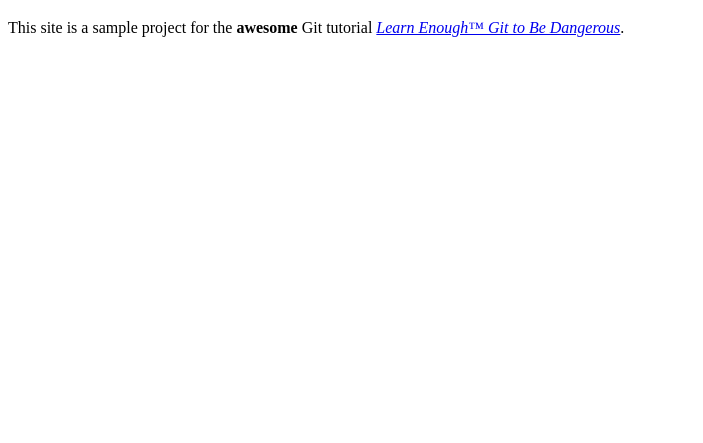
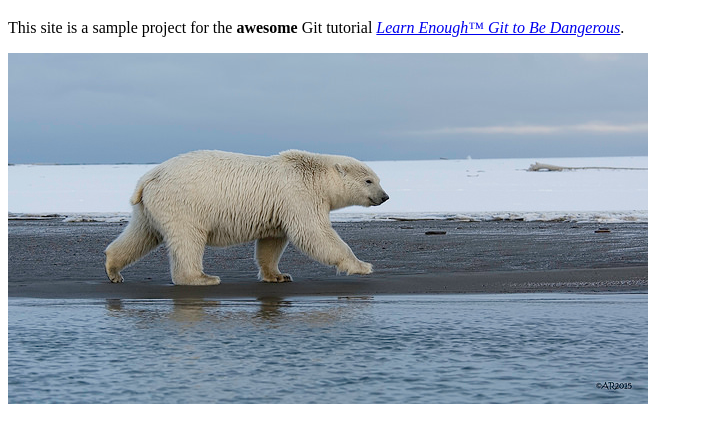
Before and after one commit to cypher-artwork/website, a plain HTML site: page about.html in a window 1280 px wide. Shown: the part 61-504 px from the top of the page, without its empty margins (0-703 px from the left). Drawn offline with Linux system fonts and the light colour scheme.

Commit message:
Add an image

```diff
--- a/about.html
+++ b/about.html
@@ -10,5 +10,6 @@
       tutorial <a href="http://learnenough.com/git-tutorial"><em>Learn  Enough™ Git to
         Be Dangerous</em></a>.
     </p>
+    <img src="images/polar_bear.jpg" alt="Polar bear"
     </body>
   </html>
```
Also changed, not shown: images/polar_bear.jpg (added).
